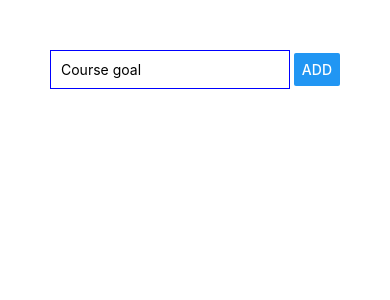
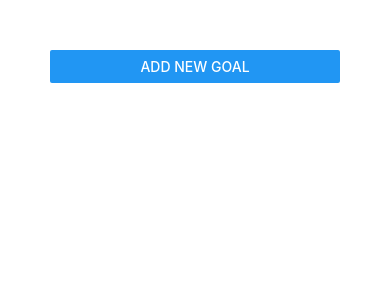
Before and after one commit to kastergarta/rn-test, a React Native app: screen / in a window 390 px wide. Shown: the top 300 px of the page. Built offline with nearby package versions, Linux system fonts and the light colour scheme.

Commit message:
Modal + Cancel button

```diff
--- a/App.js
+++ b/App.js
@@ -1,5 +1,5 @@
 import React, {useState} from 'react';
-import { StyleSheet, Text, View, TextInput, Button, ScrollView, FlatList } from 'react-native';
+import { StyleSheet, View, Button, FlatList } from 'react-native';
 
 import GoalItem from './components/GoalItem';
 import GoalInput from './components/GoalInput';
@@ -7,9 +7,11 @@
 export default function App() {
 
   const [courseGoals, setCourseGoals] = useState([]);
+  const [isAddMode, setIsAddMode] = useState(false);
 
   function addGoalHandler(goalTitle){
     setCourseGoals(currentGoals => [...currentGoals, {id: Math.random().toString(), value: goalTitle}]);
+    setIsAddMode(false)
   }
 
   const removeGoalHandler = goalId => {
@@ -19,9 +21,14 @@
     });
   }
 
+  const cancelGoalAddition = () => {
+    setIsAddMode(false);
+  }
+
   return (
     <View style ={styles.screen}>
-      <GoalInput onAddGoal={addGoalHandler}/>
+      <Button title='Add new goal' onPress={() => setIsAddMode(true)}/>
+      <GoalInput visible={isAddMode} onAddGoal={addGoalHandler} onCancel={cancelGoalAddition}/>
       <FlatList
       keyExtractor={(item, index) => item.id}
       data={courseGoals}
--- a/components/GoalInput.js
+++ b/components/GoalInput.js
@@ -1,5 +1,5 @@
 import React, { useState } from 'react';
-import {View, Button, TextInput, StyleSheet} from 'react-native';
+import {View, Button, TextInput, StyleSheet, Modal} from 'react-native';
 
 const GoalInput = props => {
 
@@ -9,7 +9,13 @@
         setEnteredGoal(enteredText);
       }
 
+    const addGoalHandler = () => {
+        props.onAddGoal(enteredGoal);
+        setEnteredGoal('');
+    }
+
     return (
+        <Modal visible={props.visible} animationType="slide">
             <View style ={styles.inputContainer}>
                 <TextInput
                     placeholder='Course goal'
@@ -17,21 +23,26 @@
                     onChangeText={goalInputHandler}
                     value={enteredGoal}
                 />
-            <Button title='ADD' onPress={props.onAddGoal.bind(this, enteredGoal)}/>
+                <View>
+                    <Button title='CLOSE' onPress={props.onCancel}/>
+                    <Button title='ADD' onPress={addGoalHandler}/>
                 </View>
+            </View>
+        </Modal>
     );
 };
 
 const styles = StyleSheet.create({
     inputContainer: {
-        flexDirection: 'row',
-        justifyContent: 'space-between',
+        flex: 1,
+        justifyContent: 'center',
         alignItems: 'center'
       },
       input: {
         borderColor: 'blue',
         borderWidth: 1,
-        padding: 10
+        padding: 10,
+        marginBottom: 10
       }
 })
 
```
Lines whose indentation alone changed are shown as unchanged.
